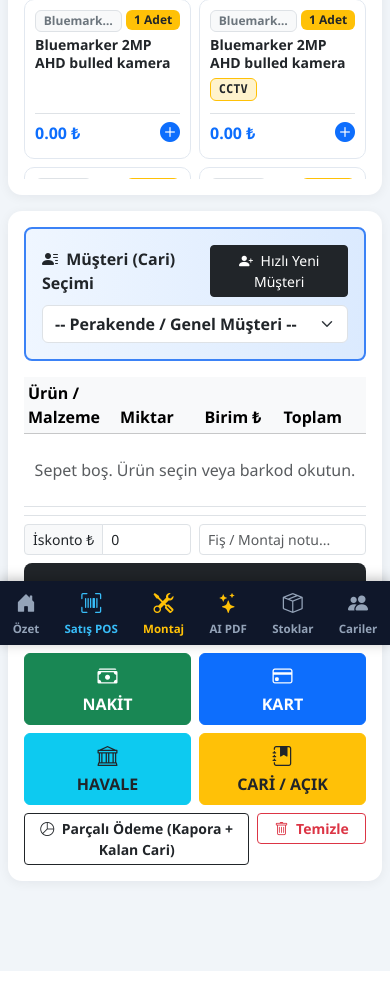
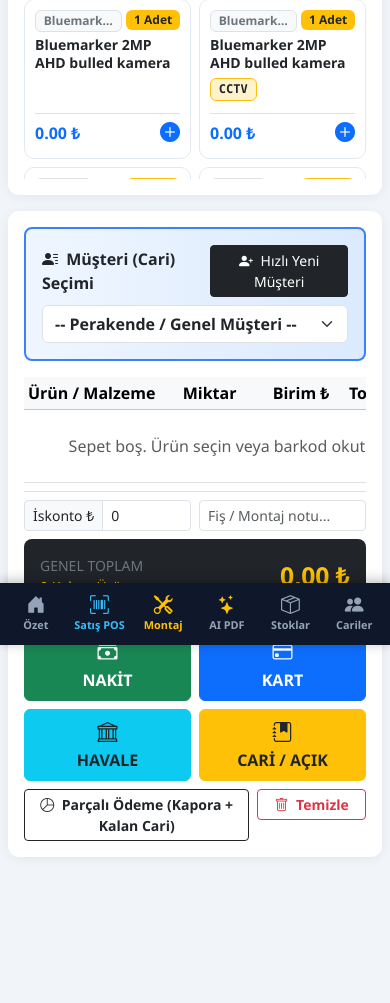
Before and after one commit to senelcemil3/seneller-pos, a Flask app: page /pos in a window 390 px wide. Shown: the part 1955-2958 px from the top of the page. Before the commit the page ends 2926 px from the top, so only its background shows below. Run offline with Flask 3, Linux system fonts and the light colour scheme; the visitor is signed in with stand-in values (Sample User, id 1); data comes from the database, SQL or seed files in the repository.

Commit message:
Mobil gorunum, tablo ve cache duzeltmeleri + canli tunel adresi

```diff
--- a/app/__init__.py
+++ b/app/__init__.py
@@ -128,9 +128,14 @@ def create_app(config_class=Config):
     def service_worker():
         js = """
         self.addEventListener('install', (e) => { self.skipWaiting(); });
-        self.addEventListener('activate', (e) => { e.waitUntil(self.clients.claim()); });
+        self.addEventListener('activate', (e) => {
+            e.waitUntil(
+                caches.keys().then((names) => Promise.all(names.map((n) => caches.delete(n))))
+                .then(() => self.clients.claim())
+            );
+        });
         self.addEventListener('fetch', (e) => {
-            e.respondWith(fetch(e.request).catch(() => caches.match(e.request)));
+            e.respondWith(fetch(e.request, { cache: 'no-store' }).catch(() => caches.match(e.request)));
         });
         """
         return Response(js, mimetype="application/javascript")
--- a/app/templates/base.html
+++ b/app/templates/base.html
@@ -123,26 +123,80 @@
             bottom: 0;
             left: 0;
             right: 0;
-            height: 64px;
+            height: 62px;
             background: #0f172a;
             display: flex;
-            justify-content: space-around;
+            justify-content: space-between;
             align-items: center;
             z-index: 1040;
-            box-shadow: 0 -2px 12px rgba(0,0,0,0.25);
+            box-shadow: 0 -2px 12px rgba(0,0,0,0.28);
+            padding: 0 4px;
         }
         .mobile-bottom-nav a {
             color: #94a3b8;
             text-decoration: none;
-            font-size: 0.72rem;
+            font-size: 0.68rem;
             font-weight: 600;
             display: flex;
             flex-direction: column;
             align-items: center;
-            gap: 2px;
+            justify-content: center;
+            gap: 1px;
+            flex: 1 1 0;
+            min-width: 0;
+            white-space: nowrap;
+            overflow: hidden;
+            text-overflow: ellipsis;
+            padding: 4px 2px;
         }
-        .mobile-bottom-nav a i { font-size: 1.25rem; }
+        .mobile-bottom-nav a i { font-size: 1.18rem; line-height: 1.1; }
         .mobile-bottom-nav a.active { color: #38bdf8; }
+
+        .table-responsive {
+            -webkit-overflow-scrolling: touch;
+        }
+
+        /* Mobil ve Tablet Özel Düzenlemeler */
+        @media (max-width: 991.98px) {
+            body { padding-bottom: 130px; }
+            #mainNav {
+                background: #0f172a;
+                border-top: 1px solid #334155;
+                margin-top: 8px;
+                padding: 10px 6px;
+                border-radius: 10px;
+                max-height: 78vh;
+                overflow-y: auto;
+            }
+            #mainNav .navbar-nav {
+                display: grid !important;
+                grid-template-columns: repeat(2, 1fr);
+                gap: 6px !important;
+                width: 100%;
+            }
+            #mainNav .nav-item,
+            #mainNav .nav-link-snl {
+                width: 100%;
+                justify-content: flex-start;
+                padding: 9px 11px !important;
+                font-size: 0.85rem;
+            }
+            #mainNav .dropdown-menu-snl {
+                grid-column: 1 / -1;
+                position: static !important;
+                transform: none !important;
+                width: 100%;
+                margin-top: 4px;
+            }
+        }
+
+        @media (max-width: 575.98px) {
+            h4 { font-size: 1.12rem !important; }
+            h5 { font-size: 1.02rem !important; }
+            .card-snl { border-radius: 11px; }
+            .stat-card .fs-3, .stat-card .fs-4 { font-size: 1.2rem !important; }
+            .modal-dialog { margin: 0.5rem; }
+        }
 
         @media print {
             .no-print, .snl-navbar, .mobile-bottom-nav { display: none !important; }
--- a/app/templates/pos.html
+++ b/app/templates/pos.html
@@ -41,23 +41,23 @@
 {% block content %}
 <!-- Üst Mod Seçimi & Çoklu Sepet Sekmeleri (BenimPOS Tarzı) -->
 <div class="d-flex flex-wrap justify-content-between align-items-center gap-2 mb-3">
-    <div class="d-flex flex-wrap gap-2">
-        <button type="button" id="btnModSatis" class="btn fw-bold shadow-sm {% if islem_modu != 'montaj' %}btn-primary{% else %}btn-outline-primary bg-white{% endif %}" onclick="modDegistir('satis')">
+    <div class="d-flex flex-wrap gap-2 w-100 w-xl-auto">
+        <button type="button" id="btnModSatis" class="btn fw-bold shadow-sm flex-fill {% if islem_modu != 'montaj' %}btn-primary{% else %}btn-outline-primary bg-white{% endif %}" onclick="modDegistir('satis')">
             <i class="bi bi-upc-scan me-1"></i> Tezgâh Hızlı Satış (POS)
         </button>
-        <button type="button" id="btnModMontaj" class="btn fw-bold shadow-sm {% if islem_modu == 'montaj' %}btn-warning text-dark{% else %}btn-outline-warning bg-white text-dark{% endif %}" onclick="modDegistir('montaj')">
+        <button type="button" id="btnModMontaj" class="btn fw-bold shadow-sm flex-fill {% if islem_modu == 'montaj' %}btn-warning text-dark{% else %}btn-outline-warning bg-white text-dark{% endif %}" onclick="modDegistir('montaj')">
             <i class="bi bi-tools me-1"></i> Saha Montaj / Servis Kaydı
         </button>
-        <a href="{{ url_for('ai.ai_pdf_ekrani') }}" class="btn btn-dark fw-bold shadow-sm">
+        <a href="{{ url_for('ai.ai_pdf_ekrani') }}" class="btn btn-dark fw-bold shadow-sm flex-fill">
             <i class="bi bi-stars text-warning me-1"></i> PDF'den Forma Çevir (AI)
         </a>
     </div>
 
     <!-- Bekleyen Sepet Sekmeleri (Fiş 1..4) -->
-    <div class="d-flex flex-wrap align-items-center gap-1 bg-white p-1 rounded-3 shadow-sm border">
+    <div class="d-flex flex-wrap align-items-center justify-content-between gap-1 bg-white p-1 rounded-3 shadow-sm border w-100 w-xl-auto">
         <span class="small text-muted px-2 fw-semibold d-none d-sm-inline">Sepetler:</span>
         {% for idx in range(1, 5) %}
-        <button type="button" class="btn btn-sm btn-light fis-tab-btn {% if idx == 1 %}active{% endif %}" id="fisTab{{ idx }}" onclick="sepetSekmesiDegistir({{ idx }})">
+        <button type="button" class="btn btn-sm btn-light fis-tab-btn flex-fill {% if idx == 1 %}active{% endif %}" id="fisTab{{ idx }}" onclick="sepetSekmesiDegistir({{ idx }})">
             Fiş {{ idx }} <span class="badge bg-secondary ms-1" id="fisSayac{{ idx }}">0</span>
         </button>
         {% endfor %}
@@ -186,14 +186,14 @@
 
             <!-- Sepet Tablosu -->
             <div class="table-responsive mb-2" style="max-height: 36vh; overflow-y: auto;">
-                <table class="table table-sm align-middle mb-0">
+                <table class="table table-sm align-middle mb-0" style="min-width: 410px;">
                     <thead class="table-light">
                         <tr>
-                            <th>Ürün / Malzeme</th>
-                            <th class="text-center" style="width: 110px;">Miktar</th>
-                            <th class="text-end" style="width: 100px;">Birim ₺</th>
-                            <th class="text-end" style="width: 95px;">Toplam</th>
-                            <th style="width: 32px;"></th>
+                            <th style="min-width: 140px;">Ürün / Malzeme</th>
+                            <th class="text-center" style="width: 102px;">Miktar</th>
+                            <th class="text-end" style="width: 88px;">Birim ₺</th>
+                            <th class="text-end" style="width: 82px;">Toplam</th>
+                            <th style="width: 28px;"></th>
                         </tr>
                     </thead>
                     <tbody id="sepetGovde">
@@ -368,14 +368,14 @@
         const etiket = document.getElementById("modBaslikEtiketi");
 
         if (yeniMod === "montaj") {
-            btnMontaj.className = "btn fw-bold shadow-sm btn-warning text-dark";
-            btnSatis.className = "btn fw-bold shadow-sm btn-outline-primary bg-white";
+            btnMontaj.className = "btn fw-bold shadow-sm flex-fill btn-warning text-dark";
+            btnSatis.className = "btn fw-bold shadow-sm flex-fill btn-outline-primary bg-white";
             banner.className = "rounded-3 p-3 mb-3 mod-banner-montaj";
             ekAlanlar.classList.remove("d-none");
             etiket.innerHTML = '<i class="bi bi-tools me-1"></i> Montaj Müşterisi & Kurulum Yeri';
         } else {
-            btnSatis.className = "btn fw-bold shadow-sm btn-primary";
-            btnMontaj.className = "btn fw-bold shadow-sm btn-outline-warning bg-white text-dark";
+            btnSatis.className = "btn fw-bold shadow-sm flex-fill btn-primary";
+            btnMontaj.className = "btn fw-bold shadow-sm flex-fill btn-outline-warning bg-white text-dark";
             banner.className = "rounded-3 p-3 mb-3 mod-banner-satis";
             ekAlanlar.classList.add("d-none");
             etiket.innerHTML = '<i class="bi bi-person-lines-fill me-1"></i> Müşteri (Cari) Seçimi';
--- a/docs/aktif_adres.json
+++ b/docs/aktif_adres.json
@@ -1,5 +1,5 @@
 {
   "dis_url": "https://seneller-pos.onrender.com",
   "yerel_url": "http://192.168.1.104:5000",
-  "guncelleme": "2026-10-29 00:21:18"
+  "guncelleme": "2026-10-29 00:45:49"
 }
```
Also changed, not shown: app/templates/ai_pdf.html (+7 -7 lines).
